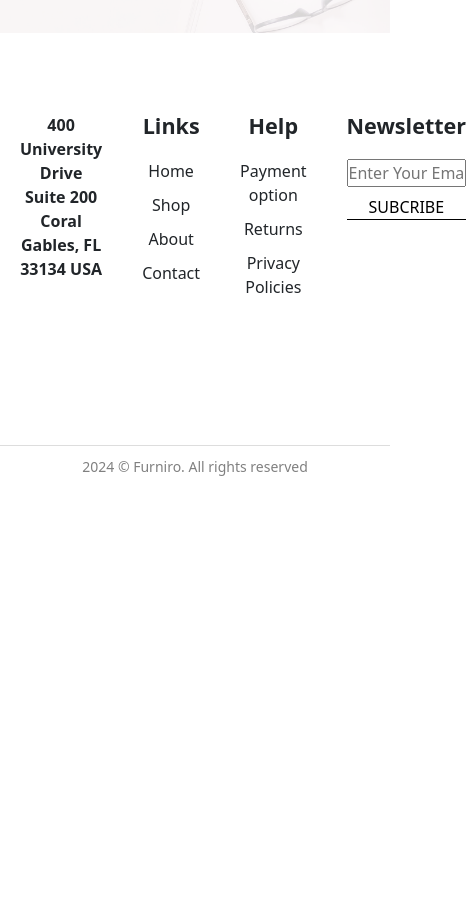
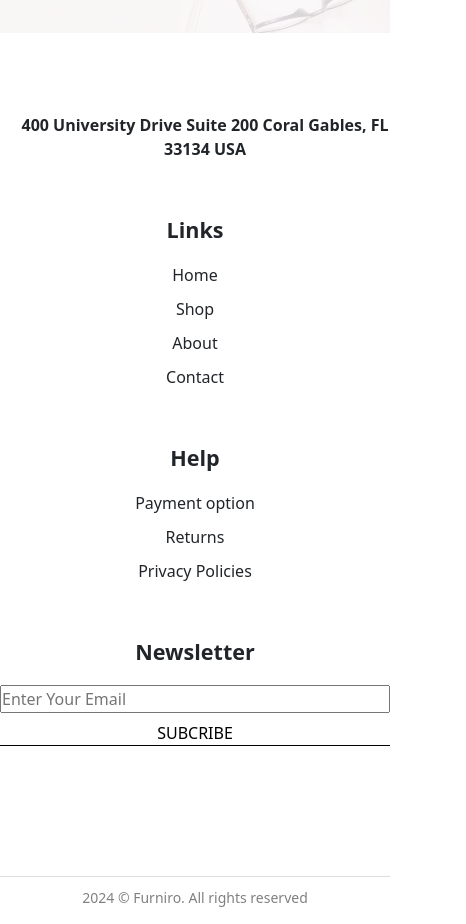
Before and after one commit to Ahsan786-r/E-Commerce-Website, a plain HTML site: page index.html in a window 390 px wide. Shown: the part 5823-6747 px from the top of the page, 466 px wide, since content can reach past the window. Before the commit the page ends 6316 px from the top, so only its background shows below. Drawn offline with nearby package versions, Linux system fonts and the light colour scheme.

Commit message:
responsive fix

```diff
--- a/about.css
+++ b/about.css
@@ -397,7 +397,7 @@ margin-top:10px;
     color: gray;
 }
 @media (max-width:768px) {
-    .footer-container {
+    .footer-grid {
         grid-template-columns: 1fr;
         text-align: center;
     }
--- a/account.css
+++ b/account.css
@@ -323,7 +323,7 @@ margin-top:10px;
     color: gray;
 }
 @media (max-width:768px) {
-    .footer-container {
+    .footer-grid {
         grid-template-columns: 1fr;
         text-align: center;
     }
--- a/cart.css
+++ b/cart.css
@@ -338,7 +338,7 @@ margin-top:10px;
     color: gray;
 }
 @media (max-width:768px) {
-    .footer-container {
+    .footer-grid {
         grid-template-columns: 1fr;
         text-align: center;
     }
--- a/check.css
+++ b/check.css
@@ -351,7 +351,7 @@ margin-top:10px;
     color: gray;
 }
 @media (max-width:768px) {
-    .footer-container {
+    .footer-grid {
         grid-template-columns: 1fr;
         text-align: center;
     }
--- a/contact.css
+++ b/contact.css
@@ -319,7 +319,7 @@ margin-top:10px;
     color: gray;
 }
 @media (max-width:768px) {
-    .footer-container {
+    .footer-grid {
         grid-template-columns: 1fr;
         text-align: center;
     }
--- a/product.css
+++ b/product.css
@@ -418,7 +418,7 @@ width: 100%;
     color: gray;
 }
 @media (max-width:768px) {
-    .footer-container {
+    .footer-grid {
         grid-template-columns: 1fr;
         text-align: center;
     }
--- a/shop.css
+++ b/shop.css
@@ -322,7 +322,7 @@ padding:5px;
     color: gray;
 }
 @media (max-width:768px) {
-    .footer-container {
+    .footer-grid {
         grid-template-columns: 1fr;
         text-align: center;
     }
--- a/style.css
+++ b/style.css
@@ -420,7 +420,7 @@ color: black;
     color: gray;
 }
 @media (max-width:768px) {
-    .footer-container {
+    .footer-grid {
         grid-template-columns: 1fr;
         text-align: center;
     }
```
